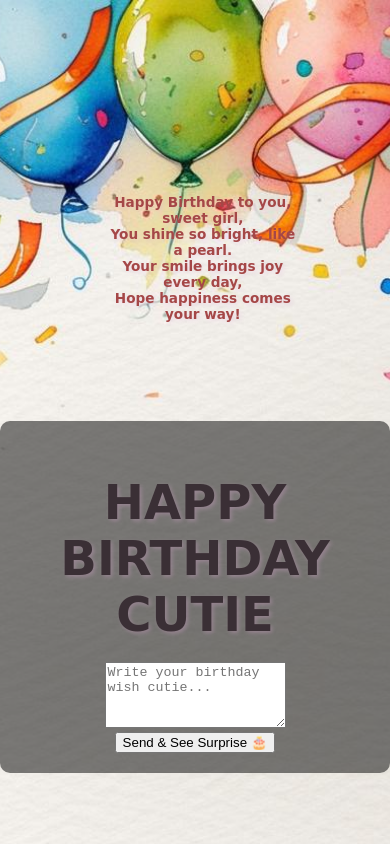
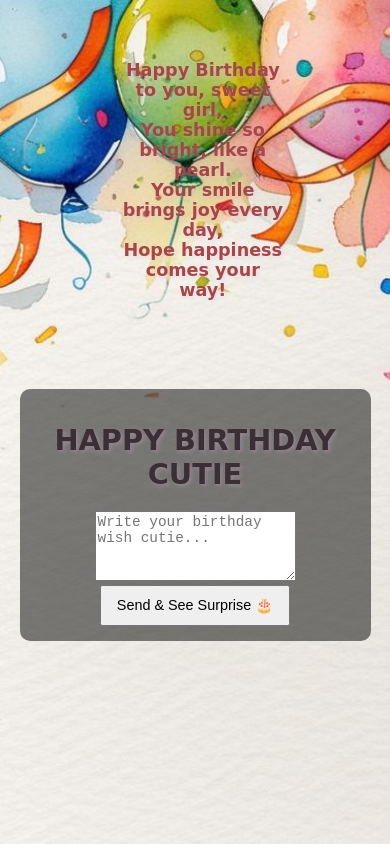
Before and after one commit to himanshugupta2068ba/birthdaygift, a plain HTML site: page index.html in a window 390 px wide. Drawn offline with Linux system fonts and the light colour scheme.

Commit message:
more responsive

```diff
--- a/style.css
+++ b/style.css
@@ -198,7 +198,7 @@ label svg:nth-of-type(1) {
   font-weight: bold;
   /* font-family: 'Playfair Display', serif; */
   font-family: 'Great Vibes', cursive;
-
+margin-top: 20px;
   color: #3a2f35;
   text-shadow: 2px 2px 4px rgba(233, 171, 222, 0.3);
   z-index: 1000;
@@ -220,8 +220,8 @@ label svg:nth-of-type(1) {
   margin-right: auto;
   margin-top: 13px;
   margin-bottom: 25px;
-  width: 100px;
-  height: 100px;
+  width: 150px;
+  height: 150px;
 }
 
 body.index-page {
@@ -244,6 +244,7 @@ body.index-page {
   padding: 20px;
   border-radius: 10px;
   margin-top: 350px;
+  margin-bottom: 25px;
 }
 
 .container h1 {
@@ -290,7 +291,7 @@ body.index-page {
 }
 @media (max-width: 480px) {
   .birthday-text1 {
-    font-size: 0.85rem;
+    font-size: 1rem;
   }
 }
 .birthday-text2 {
@@ -301,3 +302,117 @@ body.index-page {
   text-shadow: 2px 2px 4px rgba(233, 171, 222, 0.3);
   z-index: 1000;
 }
+
+/* --- Responsive Styles --- */
+
+/* For tablets and smaller devices */
+@media (max-width: 768px) {
+  .container {
+    margin-top: 150px;
+    padding: 15px;
+  }
+
+  .container h1 {
+    font-size: 2.5rem;
+  }
+
+  .birthday-text1 {
+    font-size: 1.2rem;
+    padding: 0 10px;
+  }
+
+  .centered-image {
+    width: 120px;
+    height: 120px;
+  }
+
+  .birthday-button {
+    transform: scale(0.8);
+  }
+
+  .birthday-text {
+      font-size: 1.1rem;
+      padding: 0 20px;
+  }
+}
+
+/* For mobile phones */
+@media (max-width: 480px) {
+  .container {
+    margin-top: 100px;
+    width: 90%;
+  }
+
+  .container h1 {
+    font-size: 2rem;
+  }
+
+  .centered-image {
+    width: 100px;
+    height: 100px;
+  }
+
+  .birthday-button {
+    transform: scale(0.7);
+  }
+
+  .birthday-text {
+      font-size: 1rem;
+  }
+}
+
+/* --- More Specific Responsive Styles for Index Page --- */
+
+/* For tablets and smaller devices */
+@media (max-width: 768px) {
+  body.index-page .container {
+    margin-top: 20vh;
+    padding: 20px;
+  }
+
+  body.index-page .birthday-text1 {
+    font-size: 1.3rem;
+    padding: 0 20px;
+  }
+
+  body.index-page .container h1 {
+    font-size: 2.2rem;
+  }
+
+  body.index-page .container textarea {
+    font-size: 1rem;
+  }
+
+  body.index-page .container button {
+    font-size: 1rem;
+    padding: 12px 20px;
+  }
+}
+
+/* For mobile phones */
+@media (max-width: 480px) {
+  body.index-page .container {
+    margin-top: 25vh;
+    width: 90%;
+    padding: 15px;
+  }
+
+  body.index-page .birthday-text1 {
+    font-size: 1.1rem;
+    padding: 0 10px;
+    top: 5%;
+  }
+
+  body.index-page .container h1 {
+    font-size: 1.8rem;
+  }
+
+  body.index-page .container textarea {
+    font-size: 0.9rem;
+  }
+
+  body.index-page .container button {
+    font-size: 0.9rem;
+    padding: 10px 15px;
+  }
+}
```
